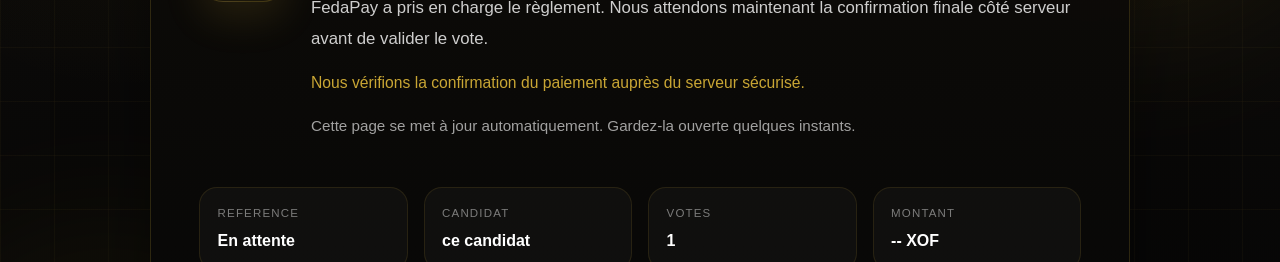
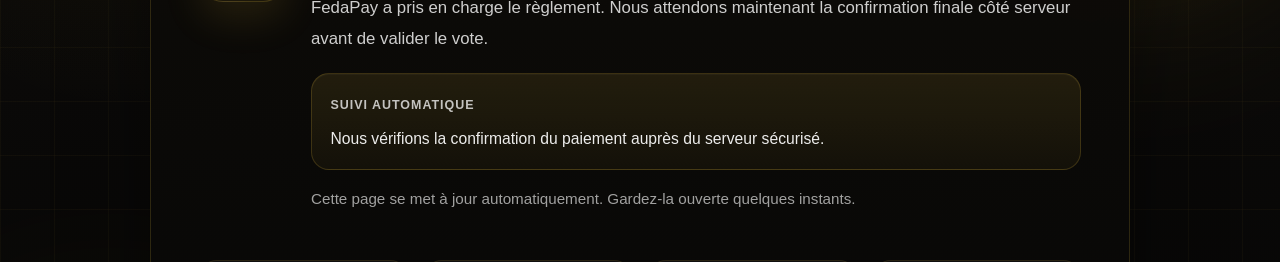
Before and after one commit to djosssegaston/MissAndMister, a React (Vite) app in the folder frontend/missandmisterfront/: page /payment/confirmation in a window 1280 px wide. Shown: the part 401-663 px from the top of the page. Built offline with nearby package versions, Linux system fonts and the light colour scheme; no server answers.

Commit message:
Improve navigation and vote confirmation UX

```diff
--- a/frontend/missandmisterfront/src/pages/PaymentConfirmation.css
+++ b/frontend/missandmisterfront/src/pages/PaymentConfirmation.css
@@ -136,13 +136,50 @@
   max-width: 62rem;
 }
 
+.payment-confirmation-alert {
+  margin-top: 1.2rem;
+  padding: 1.05rem 1.15rem;
+  border-radius: 18px;
+  border: 1px solid rgba(212, 175, 55, 0.16);
+  background: rgba(212, 175, 55, 0.08);
+  box-shadow: inset 0 1px 0 rgba(255, 255, 255, 0.03);
+}
+
+.payment-confirmation-alert.is-success {
+  border-color: rgba(212, 175, 55, 0.22);
+  background: linear-gradient(180deg, rgba(212, 175, 55, 0.14), rgba(212, 175, 55, 0.07));
+}
+
+.payment-confirmation-alert.is-failed {
+  border-color: rgba(255, 133, 133, 0.24);
+  background: linear-gradient(180deg, rgba(255, 107, 107, 0.14), rgba(255, 107, 107, 0.07));
+}
+
+.payment-confirmation-alert.is-processing {
+  border-color: rgba(212, 175, 55, 0.2);
+  background: linear-gradient(180deg, rgba(212, 175, 55, 0.12), rgba(212, 175, 55, 0.05));
+}
+
+.payment-confirmation-alert-label {
+  display: inline-flex;
+  align-items: center;
+  margin-bottom: 0.55rem;
+  font-size: 0.78rem;
+  font-weight: 800;
+  letter-spacing: 0.08em;
+  text-transform: uppercase;
+  color: rgba(255, 255, 255, 0.74);
+}
+
 .payment-confirmation-message {
-  color: rgba(212, 175, 55, 0.95);
+  margin: 0;
+  color: rgba(255, 255, 255, 0.92);
   font-size: 0.98rem;
-  line-height: 1.7;
+  line-height: 1.78;
 }
 
 .payment-confirmation-detail {
+  margin-top: 1rem;
   color: rgba(255, 255, 255, 0.62);
   font-size: 0.95rem;
   line-height: 1.7;
--- a/frontend/missandmisterfront/src/pages/PaymentConfirmation.jsx
+++ b/frontend/missandmisterfront/src/pages/PaymentConfirmation.jsx
@@ -1,7 +1,7 @@
 import { useEffect, useMemo, useState } from 'react';
 import { Link, useSearchParams } from 'react-router-dom';
 import { motion } from 'framer-motion';
-import { paymentAPI } from '../services/api';
+import { candidatesAPI, paymentAPI } from '../services/api';
 import { getCandidatePublicPath } from '../utils/candidatePublic';
 import './PaymentConfirmation.css';
 
@@ -15,6 +15,24 @@ const parseAmount = (value) => {
 const parseQuantity = (value) => {
   const quantity = Number(value);
   return Number.isFinite(quantity) && quantity > 0 ? Math.round(quantity) : 1;
+};
+
+const parseVoteTotal = (value) => {
+  const total = Number(value);
+  return Number.isFinite(total) && total >= 0 ? Math.round(total) : null;
+};
+
+const formatVoteLabel = (value) => {
+  const quantity = parseQuantity(value);
+  return `${quantity.toLocaleString('fr-FR')} vote${quantity > 1 ? 's' : ''}`;
+};
+
+const formatAmountLabel = (amount, currency) => {
+  if (amount > 0) {
+    return `${amount.toLocaleString('fr-FR')} ${currency}`;
+  }
+
+  return `-- ${currency}`;
 };
 
 const buildStateFromStatuses = (paymentStatus, voteStatus, fallback = 'processing') => {
@@ -49,31 +67,60 @@ const PaymentConfirmation = () => {
     queryStatus === 'success' ? 'success' : (queryStatus === 'failed' ? 'failed' : 'processing')
   ));
   const [message, setMessage] = useState('Nous vérifions la confirmation du paiement auprès du serveur sécurisé.');
+  const [candidateTotalVotes, setCandidateTotalVotes] = useState(null);
   const [isSyncing, setIsSyncing] = useState(SYNCABLE_STATES.has(queryStatus) && reference !== '');
   const candidateName = paymentDetails.candidateName;
   const amount = paymentDetails.amount;
   const quantity = paymentDetails.quantity;
   const currency = paymentDetails.currency;
+  const formattedAmount = formatAmountLabel(amount, currency);
+  const narrativeAmount = amount > 0 ? formattedAmount : 'un montant en attente de confirmation';
   const candidateLink = paymentDetails.candidatePublicId
     ? getCandidatePublicPath({ public_uid: paymentDetails.candidatePublicId })
     : '/candidates';
+
+  const statusNotice = useMemo(() => {
+    if (paymentState === 'success') {
+      return {
+        tone: 'success',
+        label: 'Confirmation officielle',
+        body: candidateTotalVotes !== null
+          ? `Félicitations, votre vote a été enregistré avec succès. Grâce à votre participation, le candidat ${candidateName} totalise désormais ${candidateTotalVotes.toLocaleString('fr-FR')} votes. Au nom du candidat et de toute l’équipe de MissAndMister University Bénin, nous vous remercions pour votre engagement et votre soutien.`
+          : `Félicitations, votre vote a été enregistré avec succès. Le compteur du candidat ${candidateName} est en cours d’actualisation. Au nom du candidat et de toute l’équipe de MissAndMister University Bénin, nous vous remercions pour votre engagement et votre soutien.`,
+      };
+    }
+
+    if (paymentState === 'failed') {
+      return {
+        tone: 'failed',
+        label: 'Vote annulé',
+        body: `Nous vous informons que votre tentative de vote en faveur du candidat ${candidateName}, portant sur ${formatVoteLabel(quantity)} pour un montant de ${narrativeAmount}, a été annulée en raison de l’absence de confirmation du paiement. Nous vous invitons à reprendre l’opération et finaliser votre paiement.`,
+      };
+    }
+
+    return {
+      tone: 'processing',
+      label: 'Suivi automatique',
+      body: message,
+    };
+  }, [candidateName, candidateTotalVotes, message, narrativeAmount, paymentState, quantity]);
 
   const stateCopy = useMemo(() => {
     if (paymentState === 'success') {
       return {
         eyebrow: 'Paiement confirmé',
         title: 'Votre vote a bien été validé',
-        subtitle: `Félicitations et merci pour votre soutien. Votre paiement a été confirmé et votre vote pour ${candidateName} est désormais bien pris en compte.`,
-        detail: 'Vous pouvez revenir soutenir encore davantage ce candidat pour augmenter ses chances de victoire.',
+        subtitle: `Le paiement sécurisé a été confirmé et votre soutien en faveur de ${candidateName} est désormais pris en compte.`,
+        detail: 'Le tableau du candidat est actualisé automatiquement afin de refléter votre participation.',
       };
     }
 
     if (paymentState === 'failed') {
       return {
-        eyebrow: 'Paiement non finalisé',
+        eyebrow: 'Paiement non confirmé',
         title: 'Le vote n’a pas été comptabilisé',
-        subtitle: 'Le paiement a été interrompu, annulé ou refusé. Aucun vote n’a été validé sur la plateforme.',
-        detail: 'Vous pouvez relancer un paiement sécurisé quand vous êtes prêt.',
+        subtitle: 'La plateforme n’a reçu aucune confirmation de paiement. Le scrutin reste donc inchangé.',
+        detail: 'Vous pouvez relancer l’opération en toute sécurité dès que vous le souhaitez.',
       };
     }
 
@@ -84,6 +131,41 @@ const PaymentConfirmation = () => {
       detail: 'Cette page se met à jour automatiquement. Gardez-la ouverte quelques instants.',
     };
   }, [candidateName, paymentState]);
+
+  useEffect(() => {
+    if (paymentState !== 'success') {
+      setCandidateTotalVotes(null);
+      return undefined;
+    }
+
+    const identifier = String(paymentDetails.candidatePublicId || '').trim();
+    if (!identifier) {
+      return undefined;
+    }
+
+    let cancelled = false;
+
+    const fetchCandidateVotes = async () => {
+      try {
+        const payload = await candidatesAPI.getById(identifier);
+        const nextTotalVotes = parseVoteTotal(payload?.votes_count ?? payload?.votes);
+
+        if (!cancelled && nextTotalVotes !== null) {
+          setCandidateTotalVotes(nextTotalVotes);
+        }
+      } catch (error) {
+        if (!cancelled) {
+          setCandidateTotalVotes(null);
+        }
+      }
+    };
+
+    void fetchCandidateVotes();
+
+    return () => {
+      cancelled = true;
+    };
+  }, [paymentDetails.candidatePublicId, paymentState]);
 
   useEffect(() => {
     if (!reference || !SYNCABLE_STATES.has(queryStatus)) {
@@ -134,7 +216,7 @@ const PaymentConfirmation = () => {
 
         if (nextState === 'success') {
           setPaymentState('success');
-          setMessage(`Merci pour votre engagement. ${payload?.candidate_name || 'Ce candidat'} vient de recevoir ${parseQuantity(payload?.quantity)} vote${parseQuantity(payload?.quantity) > 1 ? 's' : ''} confirmé${parseQuantity(payload?.quantity) > 1 ? 's' : ''}.`);
+          setMessage('Votre paiement a été confirmé. Nous finalisons l’actualisation du compteur du candidat.');
           setIsSyncing(false);
           stopPolling();
           return;
@@ -219,7 +301,10 @@ const PaymentConfirmation = () => {
               <div className="payment-confirmation-copy">
                 <h1>{stateCopy.title}</h1>
                 <p className="payment-confirmation-lead">{stateCopy.subtitle}</p>
-                <p className="payment-confirmation-message">{message}</p>
+                <div className={`payment-confirmation-alert is-${statusNotice.tone}`}>
+                  <span className="payment-confirmation-alert-label">{statusNotice.label}</span>
+                  <p className="payment-confirmation-message">{statusNotice.body}</p>
+                </div>
                 <p className="payment-confirmation-detail">{stateCopy.detail}</p>
               </div>
             </div>
@@ -239,7 +324,7 @@ const PaymentConfirmation = () => {
               </article>
               <article className="payment-meta-card">
                 <span>Montant</span>
-                <strong>{amount > 0 ? `${amount.toLocaleString('fr-FR')} ${currency}` : `-- ${currency}`}</strong>
+                <strong>{formattedAmount}</strong>
               </article>
             </div>
 
--- a/frontend/missandmisterfront/src/routes/AppRouter.jsx
+++ b/frontend/missandmisterfront/src/routes/AppRouter.jsx
@@ -1,4 +1,4 @@
-import { useCallback, useEffect, useLayoutEffect, useMemo, useState } from 'react';
+import { useCallback, useEffect, useMemo, useState } from 'react';
 import { BrowserRouter as Router, Routes, Route, Outlet, Navigate, useLocation } from 'react-router-dom';
 import Navbar from '../components/Navbar';
 import Footer from '../components/Footer';
@@ -163,7 +163,7 @@ const MaintenanceScreen = ({ publicSettings, onCountdownComplete }) => {
 const ScrollToTop = () => {
   const location = useLocation();
 
-  useLayoutEffect(() => {
+  useEffect(() => {
     if (typeof window === 'undefined') {
       return undefined;
     }
@@ -172,14 +172,18 @@ const ScrollToTop = () => {
       window.history.scrollRestoration = 'manual';
     }
 
-    const root = document.documentElement;
-    const previousBehavior = root.style.scrollBehavior;
-    root.style.scrollBehavior = 'auto';
-    window.scrollTo(0, 0);
-    root.style.scrollBehavior = previousBehavior;
+    const frameId = window.requestAnimationFrame(() => {
+      window.scrollTo({
+        top: 0,
+        left: 0,
+        behavior: 'smooth',
+      });
+    });
 
-    return undefined;
-  }, [location.pathname, location.search, location.hash]);
+    return () => {
+      window.cancelAnimationFrame(frameId);
+    };
+  }, [location.pathname, location.search]);
 
   return null;
 };
```
Also changed, not shown: frontend/missandmisterfront/src/pages/Candidates.jsx (+5 -5 lines).
